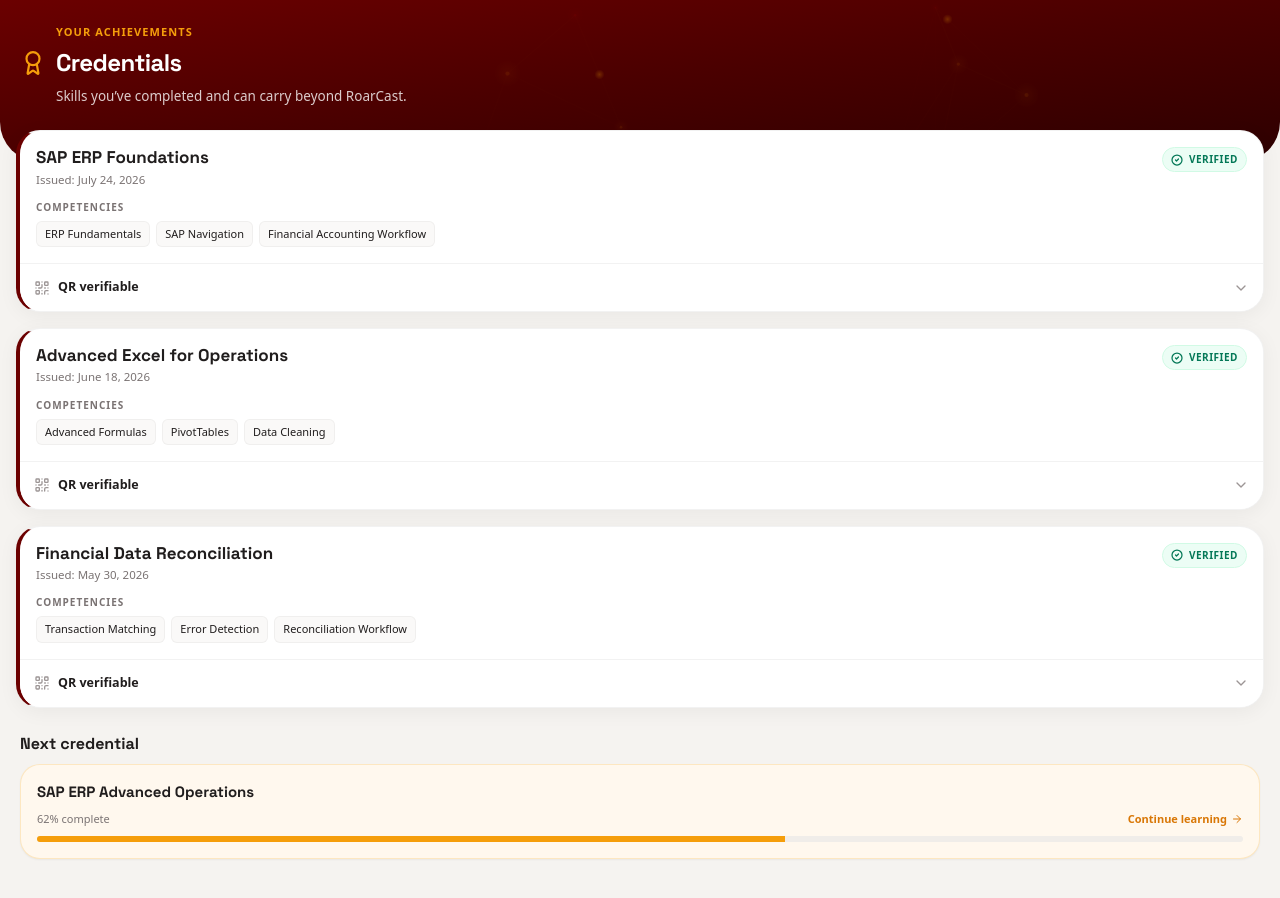
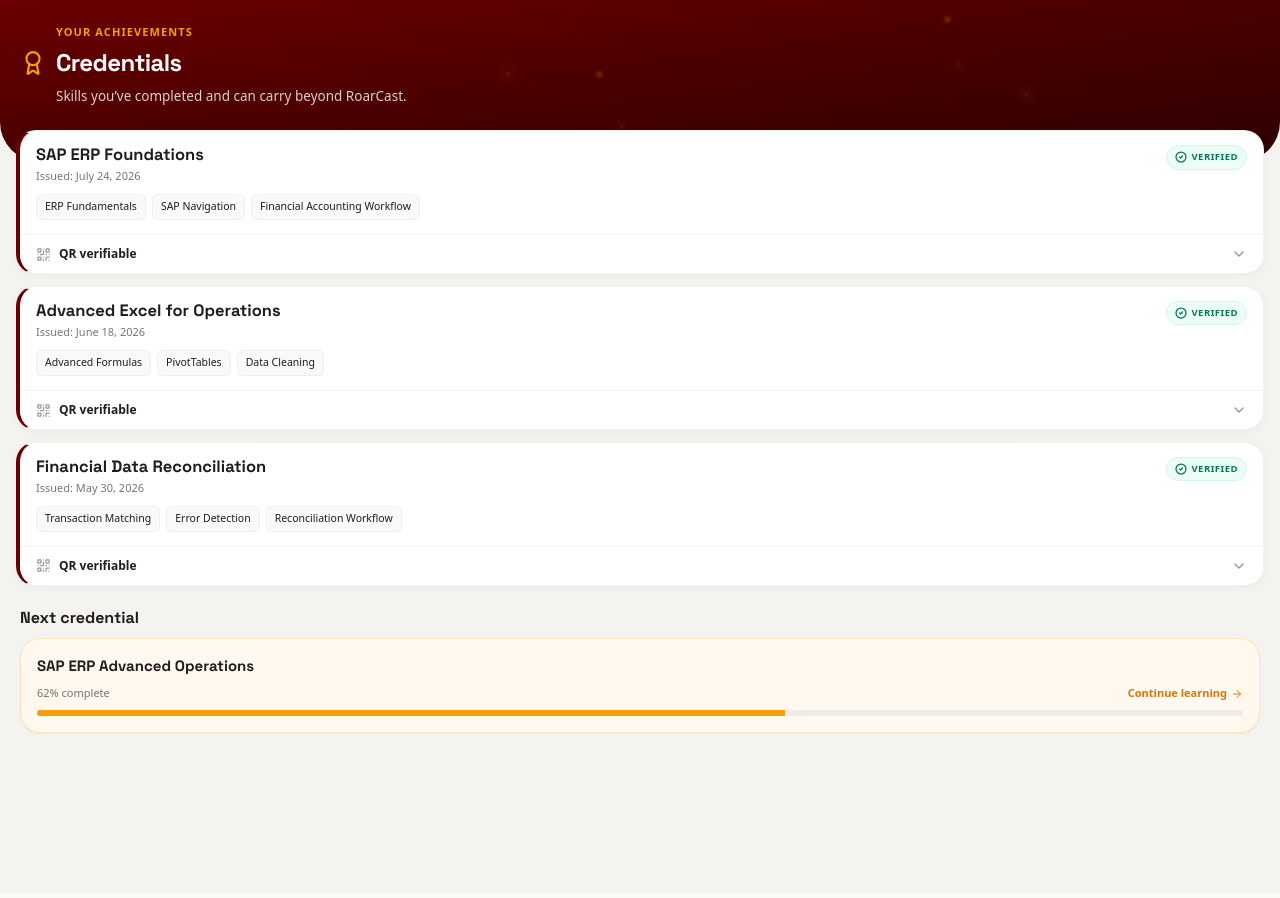
Before and after one commit to blueztian/RoarCast, a Next.js app in the folder frontend/: page /credentials in a window 1280 px wide. Shown: the top 898 px of the page. Built offline with nearby package versions, Linux system fonts and the light colour scheme.

Commit message:
style(credentials): tighten vertical spacing and reduce card heights

```diff
--- a/frontend/app/(student)/credentials/page.tsx
+++ b/frontend/app/(student)/credentials/page.tsx
@@ -87,7 +87,7 @@
         variants={stagger}
         initial="hidden"
         animate="show"
-        className="relative z-10 mx-4 -mt-8 flex flex-col gap-4 pb-12"
+        className="relative z-10 mx-4 -mt-8 flex flex-col gap-3 pb-12"
       >
         {/* The first credential card overlaps the red header, fixing the text overlap issue. */}
         {credentialsData.map((cred) => (
@@ -128,37 +128,32 @@
   return (
     <motion.div
       variants={fadeUpItem}
-      className="flex flex-col overflow-hidden rounded-[24px] bg-white border-l-4 border-l-[#6b0000] border-y border-r border-black/[0.05] shadow-[0_4px_20px_rgba(0,0,0,0.05)]"
+      className="flex flex-col overflow-hidden rounded-[20px] bg-white border-l-4 border-l-[#6b0000] border-y border-r border-black/[0.05] shadow-[0_2px_10px_rgba(0,0,0,0.04)]"
     >
-      <div className="flex flex-col p-4">
+      <div className="flex flex-col px-4 py-3.5">
         <div className="flex items-start justify-between">
           <div className="flex flex-col">
-            <h3 className="font-display text-[17px] font-bold leading-tight text-[#201d1d] pr-2">
+            <h3 className="font-display text-[16.5px] font-bold leading-tight text-[#201d1d] pr-2">
               {cred.title}
             </h3>
-            <p className="mt-0.5 text-[11.5px] text-[#7a7373]">
+            <p className="mt-0.5 text-[11px] text-[#7a7373]">
               Issued: {cred.issued}
             </p>
           </div>
-          <div className="flex shrink-0 items-center gap-1.5 rounded-full bg-emerald-50 px-2 py-1 text-emerald-700 border border-emerald-100">
+          <div className="flex shrink-0 items-center gap-1 rounded-full bg-emerald-50 px-2 py-1 text-emerald-700 border border-emerald-100">
             <CheckCircle2 size={12} strokeWidth={2.5} />
-            <span className="text-[10px] font-bold uppercase tracking-wider">
+            <span className="text-[9.5px] font-bold uppercase tracking-wider">
               Verified
             </span>
           </div>
         </div>
 
-        <div className="mt-3 flex flex-col gap-1.5">
-          <span className="text-[10px] font-bold uppercase tracking-widest text-[#7a7373]">
-            Competencies
-          </span>
-          <div className="flex flex-wrap gap-1.5">
-            {cred.competencies.map((comp: string) => (
-              <span key={comp} className="rounded-md bg-[#faf9f8] border border-black/[0.04] px-2 py-1 text-[11px] font-medium text-[#201d1d]">
-                {comp}
-              </span>
-            ))}
-          </div>
+        <div className="mt-2.5 flex flex-wrap gap-1.5">
+          {cred.competencies.map((comp: string) => (
+            <span key={comp} className="rounded-md bg-[#faf9f8] border border-black/[0.04] px-2 py-1 text-[10.5px] font-medium text-[#201d1d]">
+              {comp}
+            </span>
+          ))}
         </div>
       </div>
 
@@ -170,17 +165,17 @@
             exit={{ height: 0, opacity: 0 }}
             className="overflow-hidden border-t border-black/[0.04] bg-[#faf9f8]"
           >
-            <div className="flex flex-col items-center p-5 text-center">
-              <div className="flex h-32 w-32 items-center justify-center rounded-[16px] bg-white shadow-sm border border-black/[0.05]">
-                <QrCode size={80} className="text-[#201d1d]" strokeWidth={1} />
+            <div className="flex flex-col items-center p-4 text-center">
+              <div className="flex h-24 w-24 items-center justify-center rounded-[12px] bg-white shadow-sm border border-black/[0.05]">
+                <QrCode size={60} className="text-[#201d1d]" strokeWidth={1} />
               </div>
-              <span className="mt-3 text-[13px] font-bold text-[#201d1d]">
+              <span className="mt-2.5 text-[12.5px] font-bold text-[#201d1d]">
                 Scan to verify credential
               </span>
-              <span className="mt-1 text-[11.5px] text-[#7a7373]">
+              <span className="mt-0.5 text-[11px] text-[#7a7373]">
                 Issued to: <span className="font-bold">{cred.issuedTo}</span>
               </span>
-              <div className="mt-3 flex items-center justify-center gap-1.5 rounded-full bg-white px-3 py-1.5 text-[10.5px] font-bold text-[#9c9595] shadow-sm border border-black/[0.04]">
+              <div className="mt-2.5 flex items-center justify-center gap-1.5 rounded-full bg-white px-3 py-1.5 text-[10px] font-bold text-[#9c9595] shadow-sm border border-black/[0.04]">
                 <ShieldCheck size={14} /> ID: {cred.credentialId}
               </div>
             </div>
@@ -191,13 +186,13 @@
       <button
         onClick={onToggle}
         className={cn(
-          "flex w-full items-center justify-between border-t border-black/[0.05] p-3.5 transition-colors hover:bg-[#faf9f8]",
+          "flex w-full items-center justify-between border-t border-black/[0.05] px-4 py-2.5 transition-colors hover:bg-[#faf9f8]",
           isExpanded ? "bg-[#faf9f8]" : "bg-white"
         )}
       >
         <div className="flex items-center gap-2 text-[#201d1d]">
-          <QrCode size={16} className={isExpanded ? "text-[#6b0000]" : "text-[#9c9595]"} />
-          <span className="text-[12.5px] font-bold">
+          <QrCode size={15} className={isExpanded ? "text-[#6b0000]" : "text-[#9c9595]"} />
+          <span className="text-[12px] font-bold">
             {isExpanded ? "Hide verification code" : "QR verifiable"}
           </span>
         </div>
```
Also changed, not shown: 1 other file (tests, documents, lock files or other folders).
